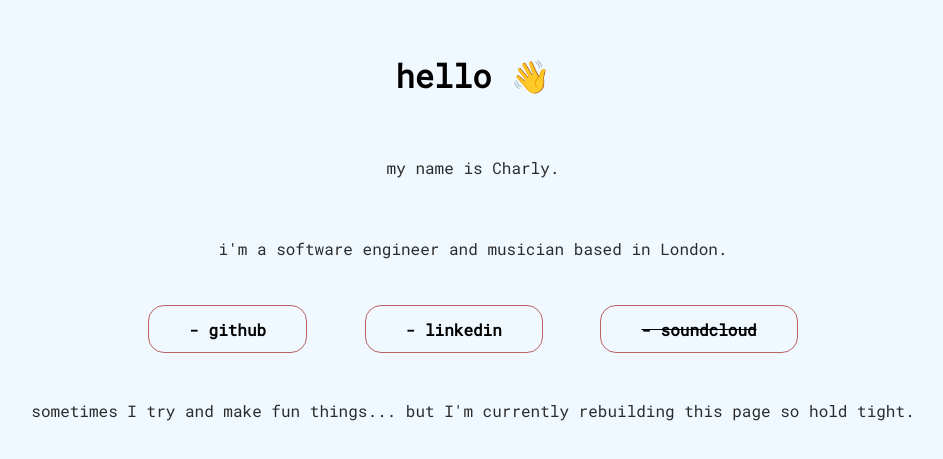
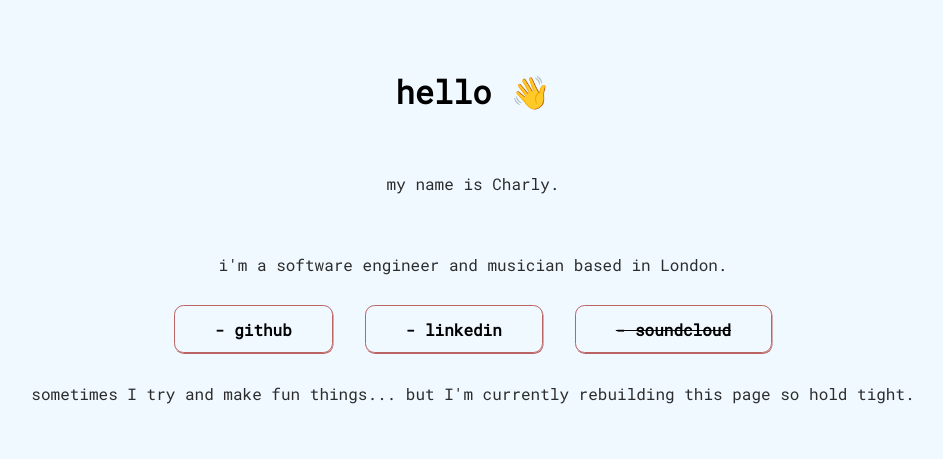
Before and after one commit to charlyflynn/charlyflynn.github.io, a SvelteKit app: page / in a window 1280 px wide. Shown: the part 163-622 px from the top of the page, without its empty margins (167-1110 px from the left). Built offline with nearby package versions, Linux system fonts and the light colour scheme.

Commit message:
link list styling

```diff
--- a/src/routes/+page.svelte
+++ b/src/routes/+page.svelte
@@ -1,47 +1,37 @@
 <svelte:head>
-  <link href="https://fonts.googleapis.com/css?family=Roboto+Mono" rel="stylesheet">
+	<link href="https://fonts.googleapis.com/css?family=Roboto+Mono" rel="stylesheet" />
 </svelte:head>
 
 <div class="hello">
 	<h1>hello &#x1F44B;</h1>
 	<p>my name is Charly.</p>
 	<p>i'm a software engineer and musician based in London.</p>
-      <ul>
-        <li>
+	<div class="nav-container">
 		<a href="https://github.com/charlyflynn" target="_blank" rel="noreferrer">- github</a>
-        </li>
-        <li>
-          <a
-          href="https://www.linkedin.com/in/charlie-flynn-86b278149"
-          target="_blank"
-          rel="noreferrer"
-          >- linkedin</a
-          >
-        </li>
-        <li>
+		<a href="https://www.linkedin.com/in/flynnch" target="_blank" rel="noreferrer"> - linkedin </a>
 		<a href="/" class="disabled" rel="noreferrer">- soundcloud</a>
-        </li>
-      </ul>
-      <p>sometimes I try and make fun things... but I'm currently rebuilding this page so hold tight.</p>
 	</div>
+	<p>
+		sometimes I try and make fun things... but I'm currently rebuilding this page so hold tight.
+	</p>
+</div>
+
 <style>
-
 	:root {
 		--main-bg-color: #f0f9ff;
-  --accent-color: #BB6464;
-  --highlight-color: #CDB699;
+		--accent-color: #bb6464;
+		--highlight-color: #cdb699;
 		--text-color: #2c2c2c;
 	}
 
-  * { font-family: "Roboto Mono", monospace;
-  padding: 0;
-  margin: 0;
+	:root {
+		font-family: 'Roboto Mono', monospace;
 		background-color: var(--main-bg-color);
 	}
-
 	p {
 		margin: 30px;
 		color: var(--text-color);
+		text-align: center;
 	}
 
 	.hello {
@@ -54,26 +44,33 @@
 	}
 
 	h1 {
+		display: flex;
 		margin: 30px;
 	}
 
-ul {
-  margin: 30px;
+	.nav-container {
+		display: flex;
+		flex-wrap: wrap;
+		width: 100%;
+		gap: 2em;
+		justify-content: center;
 	}
-
-  li {
-    display: inline-block;
+	@media (max-width: 450px) {
+		.nav-container {
+			flex-direction: column;
+		}
 	}
 
 	a {
+		padding: 0.8em 2.5em;
+		align-self: center;
 		text-decoration: none;
-    margin: 1.5em;
-    padding: 0.8em 2.5em;
 		outline: none;
 		font-weight: bold;
 		color: inherit;
 		border: 1px solid var(--accent-color);
-    border-radius: 1em;
+		box-shadow: 0.5px 1px var(--accent-color);
+		border-radius: 0.6em;
 	}
 
 	a.disabled {
```
Lines whose indentation alone changed are shown as unchanged.
